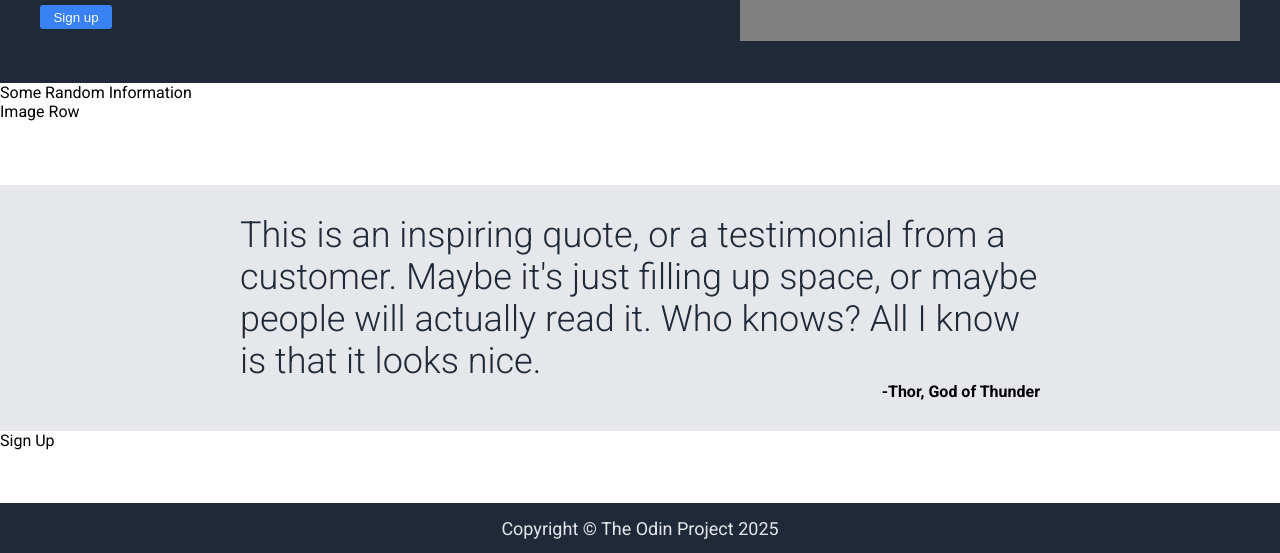
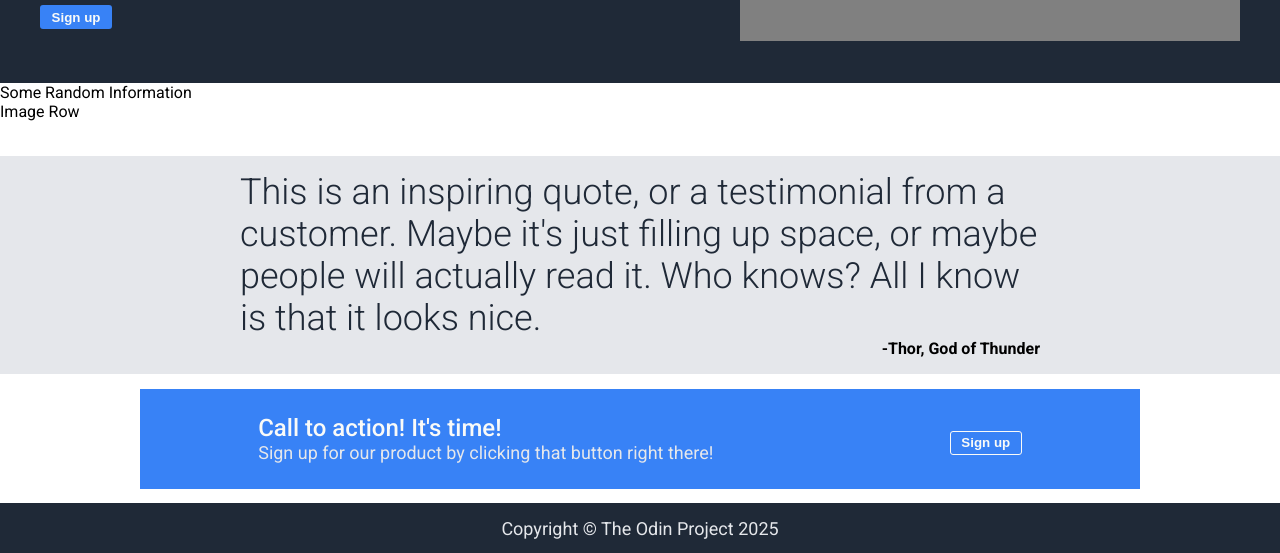
Before and after one commit to Ezz1997/LandingPage, a plain HTML site: page index.html in a window 1280 px wide. Shown: the part 247-800 px from the top of the page. Drawn offline with Linux system fonts and the light colour scheme.

Commit message:
Style call to action section

```diff
--- a/index.html
+++ b/index.html
@@ -49,7 +49,17 @@
           <div class="quote-author">-Thor, God of Thunder</div>
         </div>
       </div>
-      <div class="sign-up">Sign Up</div>
+      <div class="call-to-action-section">
+        <div class="call-to-action-box">
+          <div>
+            <div class="call-to-action-main-text">Call to action! It's time!</div>
+            <div class="call-to-action-secondary-text">
+              Sign up for our product by clicking that button right there!
+            </div>
+          </div>
+          <button class="sign-up-button-white-border">Sign up</button>
+        </div>
+      </div>
     </div>
     <div class="footer">Copyright &copy; The Odin Project 2025</div>
   </body>
--- a/style.css
+++ b/style.css
@@ -62,6 +62,7 @@ a:hover{
     font-weight: 900;
 }
 
+.sign-up-button-white-border,
 .sign-up-button{
     background-color: #3882F6;
     color: #F9FAF8;
@@ -70,12 +71,17 @@ a:hover{
     width: 72px;
     height: 24px;
     margin-top: 8px;
+    font-weight: bold;
 }
 
+.sign-up-button-white-border{
+    border: 1px solid #F9FAF8;
+}
+
+.sign-up-button-white-border:hover,
 .sign-up-button:hover{
     cursor: pointer;
     background-color: #1d74ff;
-    font-weight: bolder;
 }
 
 .image-placeholder{
@@ -121,8 +127,32 @@ a:hover{
     justify-self: flex-end;
 }
 
-.sign-up{
+.call-to-action-section{
+    display: flex;
+    justify-content: center;
+    align-items: center;
     flex-grow: 1;
+}
+
+.call-to-action-box{
+    display: flex;
+    justify-content: space-around;
+    align-items: center;
+    background-color: #3882F6;
+    color: white;
+    height: 100px;
+    width: 1000px;
+}
+
+.call-to-action-main-text{
+    font-size: 24px;
+    color: #F9FAF8;
+    font-weight:500;
+}
+
+.call-to-action-secondary-text{
+    font-size: 18px;
+    color: #E5E7EB;
 }
 
 .footer{
@@ -134,34 +164,3 @@ a:hover{
     font-size: 18px;
     color: #E5E7EB;
 }
-
-/* .main{
-    display: flex;
-    flex-direction: column;;
-    background-color:aqua;
-    flex-grow: 1;
-}
-
-.footer{
-    display: flex;
-    justify-content: center;
-    align-items: center;
-    background-color:#1F2937;
-    color: white;
-    height: 50px;
-}
-
-.info-header{
-    background-color: white;
-    height: 250px;
-}
-
-.quote{
-    background-color: #E5E7EB;
-    height: 230px;
-}
-
-.sign-up{
-    height: 200px;
-    background-color: white;
-} */
```
